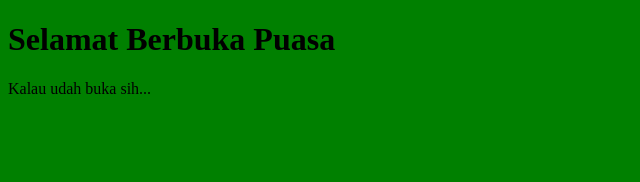
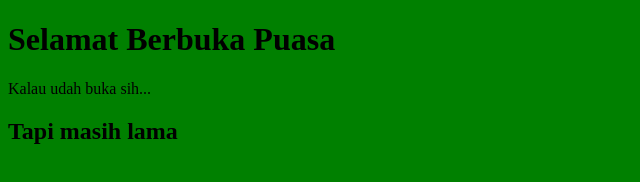
Before and after one commit to 16110333/amikom, a plain HTML site: page index.html in a window 1280 px wide. Shown: the whole page, without its empty margins (0-640 px from the left). Drawn offline with Linux system fonts and the light colour scheme.

Commit message:
tambah h2

```diff
--- a/index.html
+++ b/index.html
@@ -6,5 +6,6 @@
 <body bgcolor="green">
      <h1>Selamat Berbuka Puasa</h1>
      <p>Kalau udah buka sih...</p>
+     <h2>Tapi masih lama</h2>
 </body>
 </html>
```
